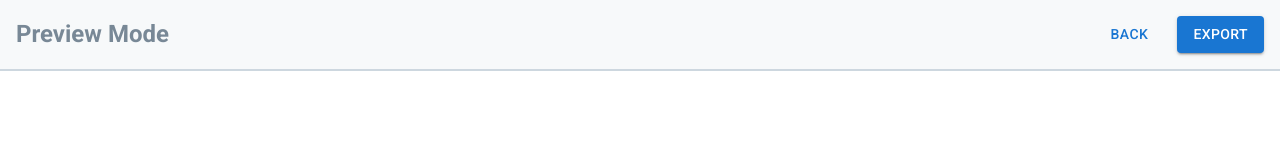
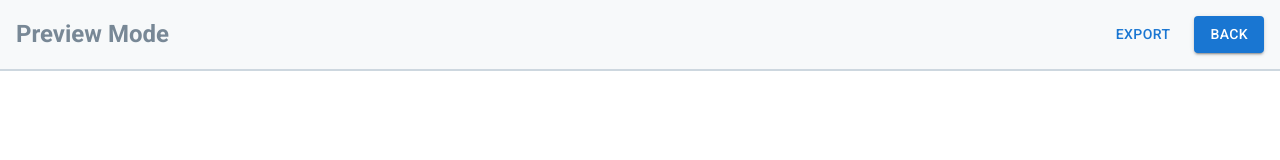
Before and after one commit to osoc22/project-digital-wallet, a React (Create React App) app: page /preview in a window 1280 px wide. Shown: the top 160 px of the page. Built offline with nearby package versions, Linux system fonts and the light colour scheme.

Commit message:
Update navbar

```diff
--- a/src/components/Builder.tsx
+++ b/src/components/Builder.tsx
@@ -111,15 +111,15 @@ export default function Builder() {
       <Navbar
         page="Component Builder"
         title="Title"
-        actionElement={
+        elements={
+          <>
             <Button variant="text" onClick={() => navigate("/canvas")}>
               Cancel
             </Button>
-        }
-        saveButton={
             <Button variant="contained" onClick={() => navigate("/canvas")}>
               Save Component
             </Button>
+          </>
         }
       />
       <div className="builder-container">
--- a/src/components/Canvas.tsx
+++ b/src/components/Canvas.tsx
@@ -75,12 +75,14 @@ export default function ProcedureDesign() {
       <Navbar
         page="Procedure Canvas"
         title={procedure?.name}
-        actionElement={
-          <Button variant="text" onClick={() => navigate("/preview")}>
-            Preview
-          </Button>
+        elements={
+          <>
+            <Button variant="text" onClick={() => navigate("/preview")}>
+              Preview
+            </Button>
+            <Button variant="contained">Save Procedure</Button>
+          </>
         }
-        saveButton={<Button variant="contained">Save Procedure</Button>}
       />
       <Grid container>
         <DragDropContext
--- a/src/components/Navbar.tsx
+++ b/src/components/Navbar.tsx
@@ -1,17 +1,16 @@
 import AppBar from "@mui/material/AppBar";
 import Typography from "@mui/material/Typography";
 import Stack from "@mui/material/Stack";
+import { ReactNode } from "react";
 
 const Navbar = ({
   page,
   title,
-  actionElement,
-  saveButton,
+  elements
 }: {
   page: string;
   title?: string;
-  actionElement?: JSX.Element;
-  saveButton?: JSX.Element;
+  elements?: ReactNode;
 }) => {
   return (
     <AppBar
@@ -36,8 +35,7 @@ const Navbar = ({
           color="black"
         >{title}</Typography>
         <Stack direction="row" spacing={2}>
-          {actionElement}
-          {saveButton}
+          {elements}
         </Stack>
       </Stack>
     </AppBar>
--- a/src/components/Preview.tsx
+++ b/src/components/Preview.tsx
@@ -33,15 +33,15 @@ export default function Preview() {
     <Stack spacing={20}>
       <Navbar
         page="Preview Mode"
-        actionElement={
-          <Button variant="text" onClick={() => navigate("/canvas")}>
-            Back
-          </Button>
-        }
-        saveButton={
-          <Button variant="contained" onClick={() => alert(JSON.stringify(procedure, null, 2))}>
-            Export
-          </Button>
+        elements={
+          <>
+            <Button variant="text" onClick={() => alert(JSON.stringify(procedure, null, 2))}>
+              Export
+            </Button>
+            <Button variant="contained" onClick={() => navigate("/canvas")}>
+              Back
+            </Button>
+          </>
         }
       />
       <Container maxWidth="xs" sx={{ height: "100vh", alignSelf: "center" }}>
```
Lines whose indentation alone changed are shown as unchanged.
